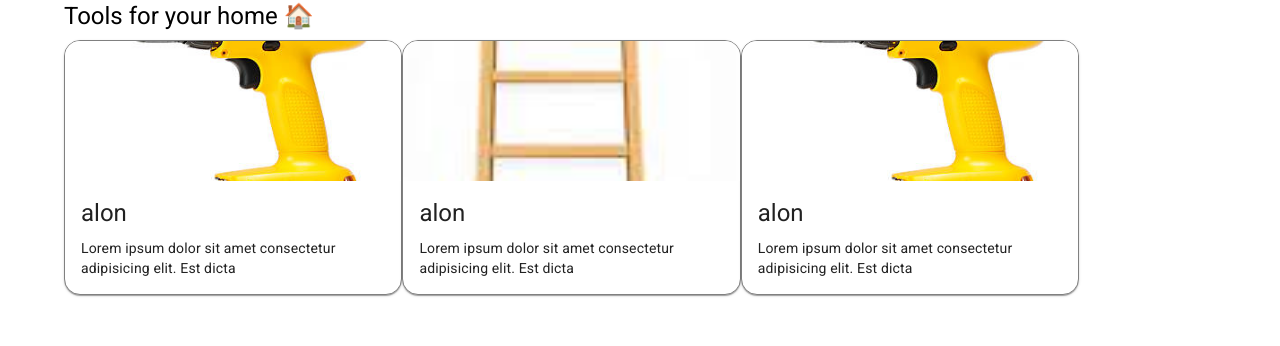
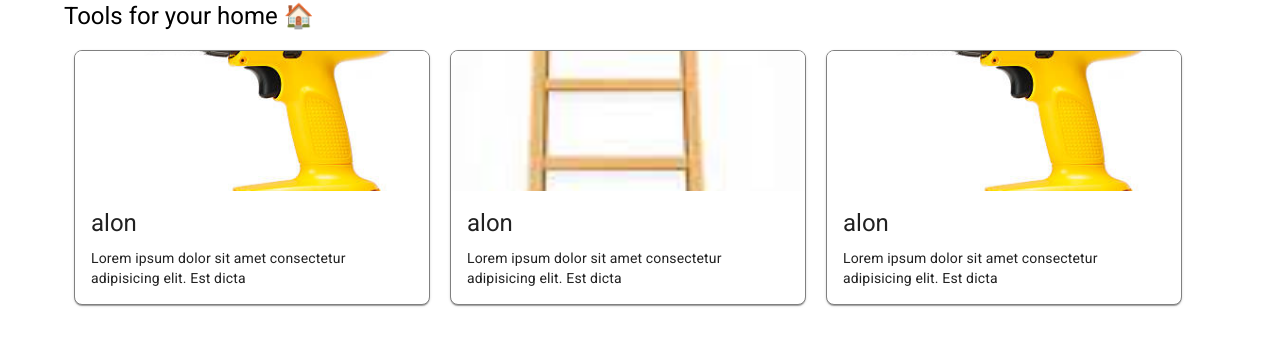
Before and after one commit to boro-mta/boro-fe, a React (Create React App) app: page / in a window 1280 px wide. Shown: the top 346 px of the page. Built offline with nearby package versions, Linux system fonts and the light colour scheme; a web font is replaced by a local one.

Commit message:
Added styles for the list to be scrollable

```diff
--- a/src/components/Item/Item.tsx
+++ b/src/components/Item/Item.tsx
@@ -14,12 +14,13 @@ const Item = ({ itemId, title, description, img }: IItem) => {
   return (
     <Box
       style={{
-        width: "30%",
+        minWidth: "300px",
       }}
     >
       <Card
         style={{
-          borderRadius: "16px",
+          margin: "10px",
+          borderRadius: "8px",
           border: "1px solid gray",
         }}
       >
--- a/src/components/ItemsContainer/ItemsContainer.tsx
+++ b/src/components/ItemsContainer/ItemsContainer.tsx
@@ -21,7 +21,7 @@ const ItemsContainer = ({ containerTitle, items }: Props) => {
           paddingLeft: 0,
           display: "flex",
           flexDirection: "row",
-          flexWrap: "wrap",
+          overflowX: "auto",
         }}
       >
         {items.map((item, i) => (
```
